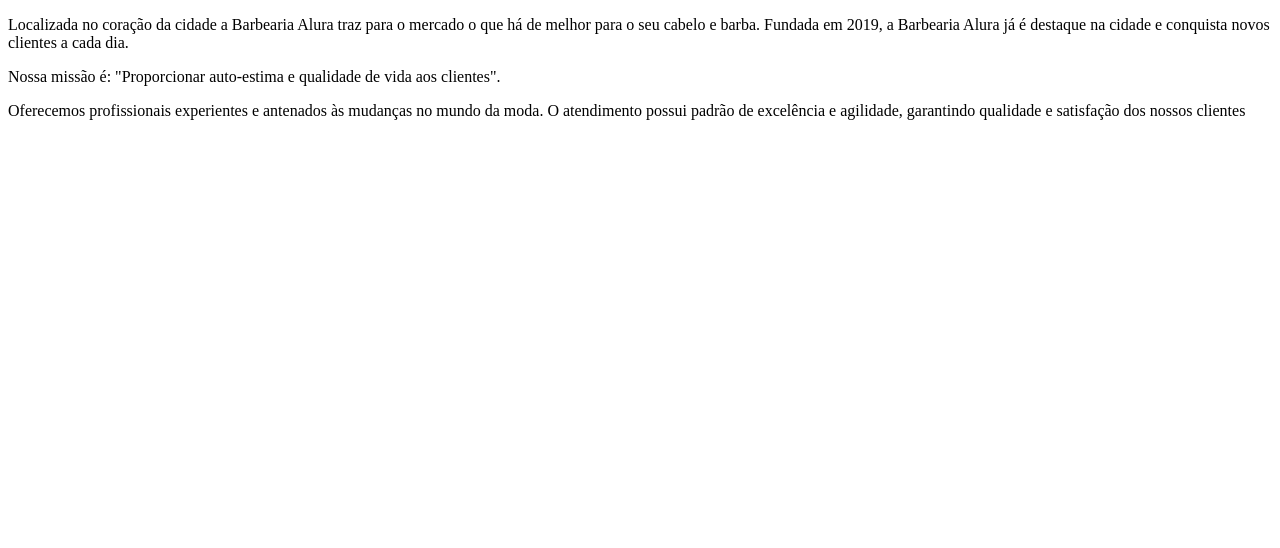
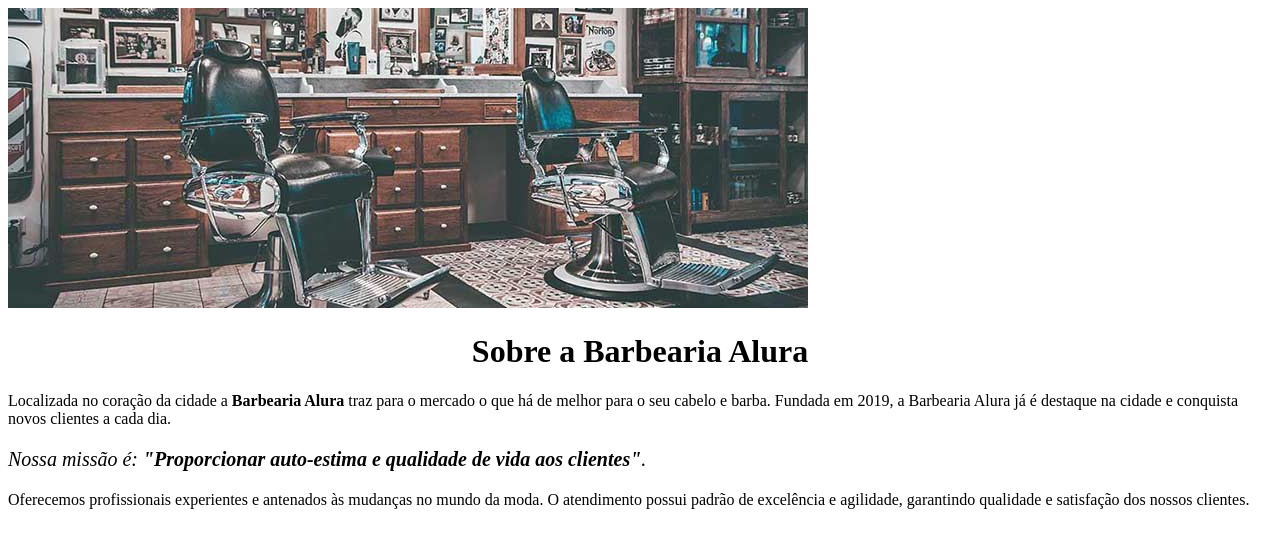
Before and after one commit to nathaligiehl/html-css, a plain HTML site: page index.html in a window 1280 px wide. Drawn offline with Linux system fonts and the light colour scheme.

Commit message:
Add files via upload

```diff
--- a/index.html
+++ b/index.html
@@ -1,20 +1,22 @@
 <!DOCTYPE html>
-<html lang="en">
-<head>
-    <meta charset="UTF-8">
-    <meta name="viewport" content="width=device-width, initial-scale=1.0">
-    <title>Sobre a Barbearia Alura</title>
-</head>
-<body>
-    <p> Localizada no coração da cidade a Barbearia Alura traz para
-o mercado o que há de melhor para o seu cabelo e barba. Fundada em 2019, a
-Barbearia Alura já é destaque na cidade e conquista novos clientes a cada dia.</p>
+<html lang="pt-br">
+    <head>
+        <meta charset="UTF-8">
+        <title>Barbearia Alura</title>
+        <link rel="stylesheet" href="style.css">
+    </head>
 
-    <p> Nossa missão é: "Proporcionar auto-estima e qualidade
-de vida aos clientes".</p>
+    <body>
 
-    <p> Oferecemos profissionais experientes e antenados
-às mudanças no mundo da moda. O atendimento possui padrão de excelência e
-agilidade, garantindo qualidade e satisfação dos nossos clientes</p>
-</body>
+        <img src='banner.jpg'>
+        <h1 style="text-align: center">Sobre a Barbearia Alura</h1>
+
+        <p>Localizada no coração da cidade a <strong>Barbearia Alura</strong> traz para o mercado o que há de melhor para o seu cabelo e barba.
+        Fundada em 2019, a Barbearia Alura já é destaque na cidade e conquista novos clientes a cada dia.</p>
+
+        <p style="font-size: 20px"><em>Nossa missão é: <strong>"Proporcionar auto-estima e qualidade de vida aos clientes"</strong>.</em></p>
+
+        <p>Oferecemos profissionais experientes e antenados às mudanças no mundo da moda.
+        O atendimento possui padrão de excelência e agilidade, garantindo qualidade e satisfação dos nossos clientes.</p>
+    </body>
 </html>
```
Also changed, not shown: banner.jpg (added), style.css (added), 1 other file.
